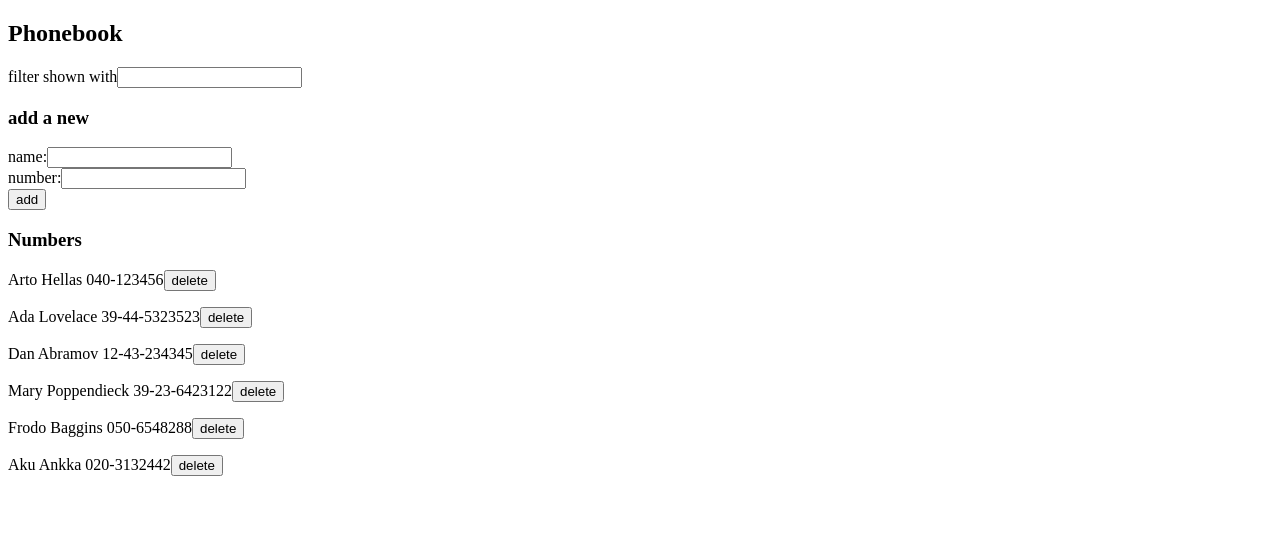
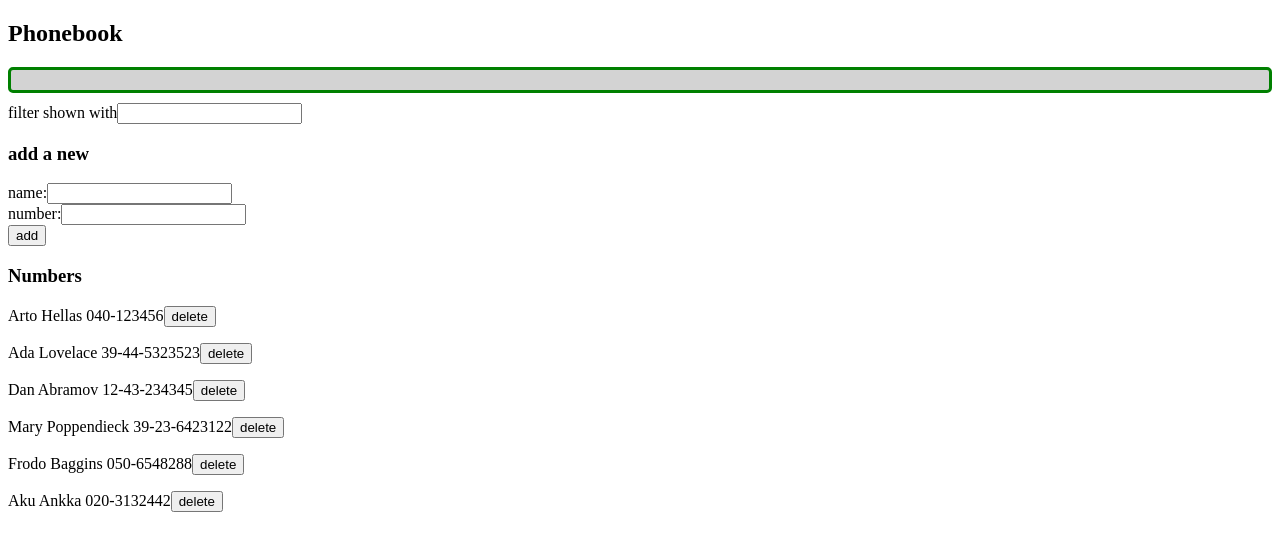
Before and after one commit to AnttiVainikka/Fullstack, a React (Vite) app in the folder osa2/puhelinluettelo/: page / in a window 1280 px wide. Shown: the top 550 px of the page. Built offline with nearby package versions, Linux system fonts and the light colour scheme; data requests are answered from the project's data file.

Commit message:
Finished 2.16

```diff
--- a/osa2/puhelinluettelo/src/App.jsx
+++ b/osa2/puhelinluettelo/src/App.jsx
@@ -1,5 +1,16 @@
 import { useState, useEffect } from 'react'
 import personService from './services/persons'
+
+const Notification = ({ message }) => {
+  if (message === null) {
+    return null
+  }
+  return (
+    <div className="notification">
+      {message}
+    </div>
+  )
+}
 
 const RenderPersons = (props) => {
   let persons = props.persons
@@ -59,6 +70,7 @@
   const [newNumber, setNewNumber] = useState('')
   const [newFilter, setNewFilter] = useState('')
   const [activeFilter, setActiveFilter] = useState('')
+  const [notification, setNotification] = useState('')
 
   useEffect(() => {
     personService
@@ -78,6 +90,10 @@
             setPersons(persons.map(person =>
               person.id !== existingPerson.id ? person : updatedPerson))
           })
+        setNotification(`Number of ${newName} has been updated`)
+        setTimeout(() => {
+          setNotification(null)
+        }, 4000)
       }
     }
     else {
@@ -86,6 +102,10 @@
         .then(newPerson => {
           setPersons(persons.concat(newPerson))
         })
+        setNotification(`${newName} has been added`)
+        setTimeout(() => {
+          setNotification(null)
+        }, 4000)
     }
     setNewName('')
     setNewNumber('')
@@ -99,7 +119,12 @@
           .then(response => {
             console.log(response)
           })
+        const deletedName = persons.find(person => person.id === id).name
         setPersons(persons.filter(person => person.id !== id))
+        setNotification(`${deletedName} has been deleted`)
+        setTimeout(() => {
+          setNotification(null)
+        }, 4000)
       }
     }
     return askPermission
@@ -121,6 +146,8 @@
     <div>
       <h2>Phonebook</h2>
 
+      <Notification message={notification}/>
+
       <FilterPersons setActiveFilter={setActiveFilter}
       newFilter={newFilter} handleFilterChange={handleFilterChange}/>
 
--- /dev/null
+++ b/osa2/puhelinluettelo/src/index.css
@@ -0,0 +1,9 @@
+.notification {
+    color: green;
+    background: lightgrey;
+    font-size: 20px;
+    border-style: solid;
+    border-radius: 5px;
+    padding: 10px;
+    margin-bottom: 10px;
+  }
--- a/osa2/puhelinluettelo/src/main.jsx
+++ b/osa2/puhelinluettelo/src/main.jsx
@@ -1,4 +1,5 @@
 import ReactDOM from 'react-dom/client'
+import './index.css'
 
 import App from './App'
 
```
